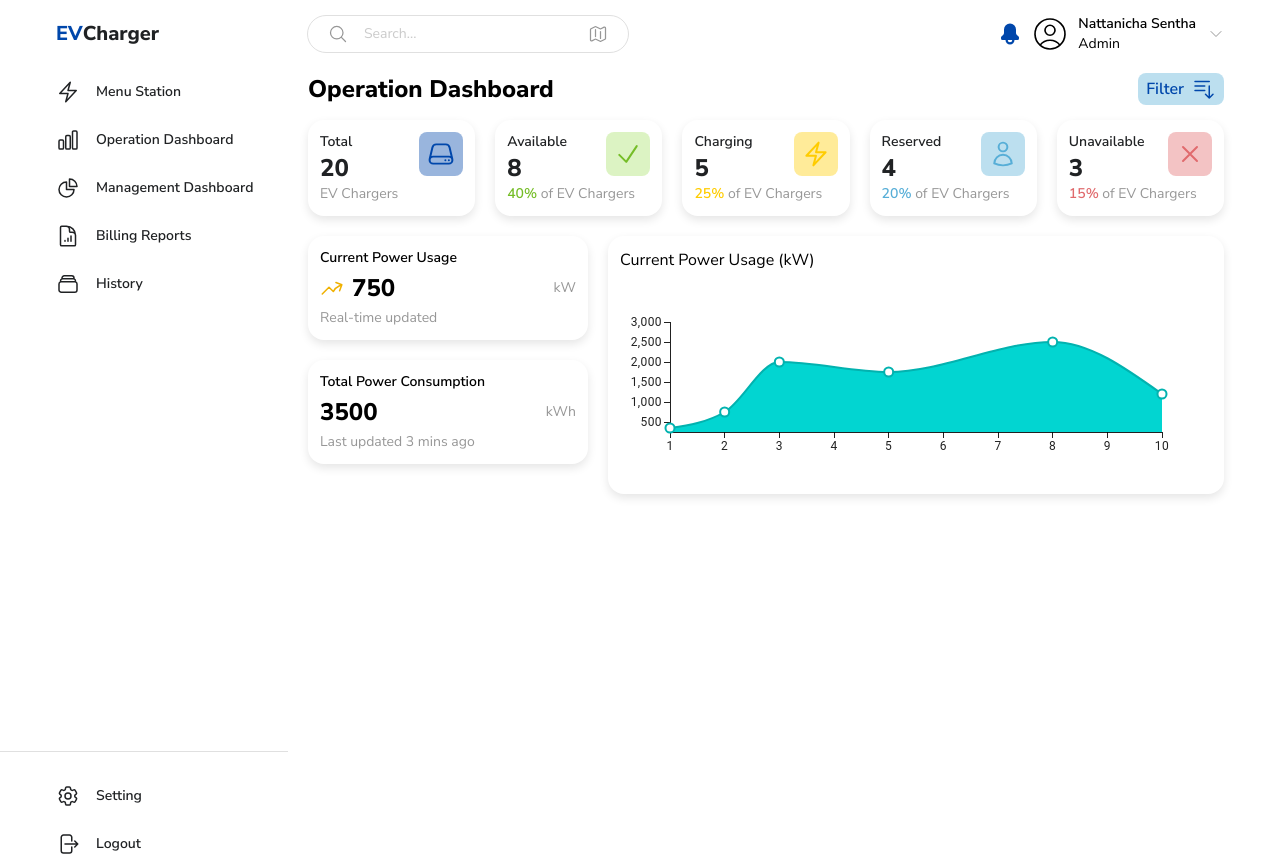
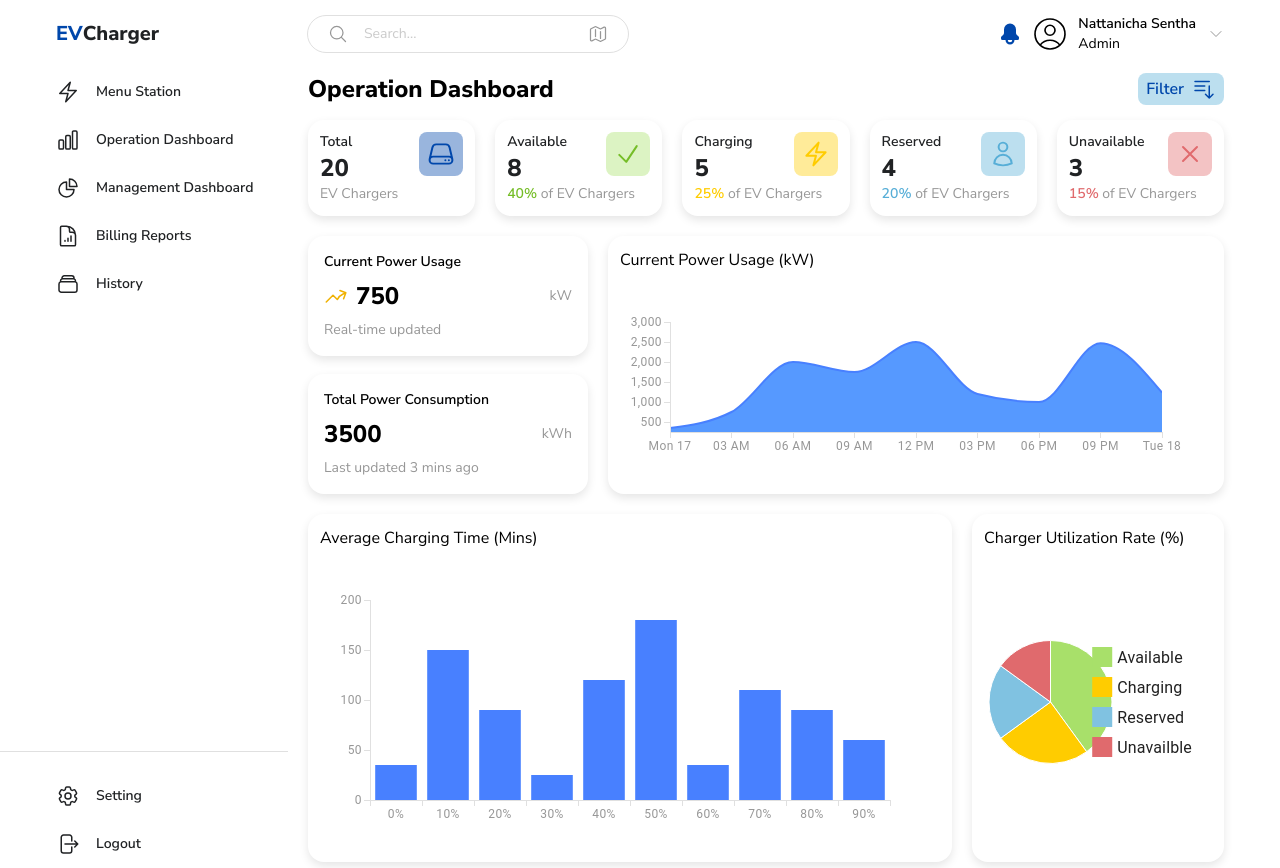
Before and after one commit to NattanichaSent/EV-Charger, a React (Vite) app: page / in a window 1280 px wide. Built offline with nearby package versions, Linux system fonts and the light colour scheme.

Commit message:
Add Bar graph and Pie graph

```diff
--- a/package.json
+++ b/package.json
@@ -17,6 +17,7 @@
     "@mui/material": "^6.4.3",
     "@mui/x-charts": "^7.26.0",
     "@tailwindcss/vite": "^4.0.4",
+    "axios": "^1.7.9",
     "react": "^19.0.0",
     "react-dom": "^19.0.0",
     "tailwindcss": "^4.0.4"
--- /dev/null
+++ b/src/Animation/WebUsageStats.jsx
@@ -0,0 +1,66 @@
+export const desktopOS = [
+    {
+        label: 'Available',
+        value: 40,
+        color: '#A8E06A',
+    },
+    {
+        label: 'Charging',
+        value: 25,
+        color: '#FFCC00',
+    },
+    {
+        label: 'Reserved',
+        value: 20,
+        color: '#80C2E1',
+    },
+    {
+        label: 'Unavailble',
+        value: 15,
+        color: '#E06A6D',
+    },
+
+];
+
+export const mobileOS = [
+    {
+        label: 'Android',
+        value: 70.48,
+    },
+    {
+        label: 'iOS',
+        value: 28.8,
+    },
+    {
+        label: 'Other',
+        value: 0.71,
+    },
+];
+
+export const platforms = [
+    {
+        label: 'Mobile',
+        value: 59.12,
+    },
+    {
+        label: 'Desktop',
+        value: 40.88,
+    },
+];
+
+const normalize = (v, v2) => Number.parseFloat(((v * v2) / 100).toFixed(2));
+
+export const mobileAndDesktopOS = [
+    ...mobileOS.map((v) => ({
+        ...v,
+        label: v.label === 'Other' ? 'Other (Mobile)' : v.label,
+        value: normalize(v.value, platforms[0].value),
+    })),
+    ...desktopOS.map((v) => ({
+        ...v,
+        label: v.label === 'Other' ? 'Other (Desktop)' : v.label,
+        value: normalize(v.value, platforms[1].value),
+    })),
+];
+
+export const valueFormatter = (item) => `${item.value}%`;
--- /dev/null
+++ b/src/component/BarGraph.jsx
@@ -0,0 +1,58 @@
+import { useState, useEffect, useRef } from 'react';
+import { BarChart } from "@mui/x-charts/BarChart";
+
+export default function BarGraph() {
+    const containerRef = useRef(null);
+    const [size, setSize] = useState({ width: 620, height: 300 });
+
+    useEffect(() => {
+        const resizeObserver = new ResizeObserver((entries) => {
+            if (entries[0]) {
+                setSize({
+                    width: entries[0].contentRect.width, // ปรับความกว้างตามขนาดของคอนเทนเนอร์
+                    height: 300, // หรือปรับความสูงตามต้องการ
+                });
+            }
+        });
+
+        if (containerRef.current) {
+            resizeObserver.observe(containerRef.current);
+        }
+
+        return () => resizeObserver.disconnect();
+    }, []);
+
+    return (
+        <div
+            ref={containerRef} // ใส่ ref เพื่อสังเกตขนาดของคอนเทนเนอร์
+            className="p-3 rounded-2xl shadow-[0px_4px_10px_rgba(0,0,0,0.10)] w-auto "
+        >
+            <p className='text-left'>Average Charging Time (Mins)</p>
+            <BarChart
+                xAxis={[{
+                    scaleType: "band",
+                    data: ["0%", "10%", "20%", "30%", "40%", "50%", "60%", "70%", "80%", "90%"],
+                    sx: {
+                        ".MuiChartsAxis-tickLabel": { fill: "#979797" },
+                        ".MuiChartsAxis-line": { stroke: "#e0e0e0", strokeWidth: 1 },
+                        ".MuiChartsAxis-tick": { stroke: "#e0e0e0", strokeWidth: 1 },
+                    },
+                }]}
+                yAxis={[{
+                    min: 0,
+                    max: 200,
+                    tickNumber: 6,
+                    sx: {
+                        '.MuiChartsAxis-tickLabel': { fill: "#979797" },
+                        ".MuiChartsAxis-line": { stroke: "#e0e0e0", strokeWidth: 1 },
+                        ".MuiChartsAxis-tick": { stroke: "#e0e0e0", strokeWidth: 1 },
+                    },
+                }]}
+                series={[{ data: [35, 150, 90, 25, 120, 180, 35, 110, 90, 60], color: "#4880FF" }]}
+                width={size.width} // ใช้ค่า width ที่ปรับได้ตามขนาดคอนเทนเนอร์
+                height={size.height} // ความสูงคงที่หรือปรับได้ตามที่ต้องการ
+                className=" w-full"
+            />
+        </div>
+    );
+}
--- a/src/component/LineGraph.jsx
+++ b/src/component/LineGraph.jsx
@@ -25,32 +25,66 @@ function LineGraph() {
             <LineChart
                 xAxis={[
                     {
-                        data: [1, 2, 3, 5, 8, 10],
-                        scaleType: "linear", // ใช้ linear scale
-                        min: 1, // กำหนดค่าต่ำสุดของแกน X
-                        max: 10, // กำหนดค่าสูงสุดของแกน X
-                        tickNumber: 10, // กำหนดให้มี tick มากพอให้ระยะห่าง 0.5
+                        data: [
+                            new Date("2025-02-17T00:00:00"),
+                            new Date("2025-02-17T03:00:00"),
+                            new Date("2025-02-17T06:00:00"),
+                            new Date("2025-02-17T09:00:00"),
+                            new Date("2025-02-17T12:00:00"),
+                            new Date("2025-02-17T15:00:00"),
+                            new Date("2025-02-17T18:00:00"),
+                            new Date("2025-02-17T21:00:00"),
+                            new Date("2025-02-17T24:00:00"),
+                        ],
+                        scaleType: "time",
+
+                        tickFormatter: (value) => {
+                            const hours = value.getHours();
+                            const minutes = value.getMinutes();
+                            return `${hours}:${minutes < 10 ? "0" + minutes : minutes}`;
+                        },
+                        sx: {
+                            '.MuiChartsAxis-tickLabel': { fill: "#979797" },
+                            ".MuiChartsAxis-line": { stroke: "#e0e0e0", strokeWidth: 1 },
+                            ".MuiChartsAxis-tick": { stroke: "#e0e0e0", strokeWidth: 1 },
+                        }
                     }
                 ]}
                 yAxis={[
                     {
-
-                        min: 250, // กำหนดค่าต่ำสุดของแกน Y
-                        max: 3000, // กำหนดค่าสูงสุดของแกน Y
-                        tickNumber: 5, // จำนวนค่าที่แสดงบนแกน Y
+                        min: 250,
+                        max: 3000,
+                        tickNumber: 5,
+                        sx: {
+                            '.MuiChartsAxis-tickLabel': { fill: "#979797" },
+                            ".MuiChartsAxis-line": { stroke: "#e0e0e0", strokeWidth: 1 },
+                            ".MuiChartsAxis-tick": { stroke: "#e0e0e0", strokeWidth: 1 },
+                        }
                     }
                 ]}
                 series={[
                     {
-                        data: [350, 750, 2000, 1750, 2500, 1200],
+                        data: [350, 750, 2000, 1750, 2500, 1200, 1000, 2470, 1234],
                         area: true,
-                    },
+                        color: "#4880FF", // สีของเส้นกราฟ
+                        areaStyle: {
+                            color: "rgba(72, 128, 255, 0.2)", // เปลี่ยนสีพื้นที่ใต้เส้นกราฟ (สีฟ้าสดใสพร้อมความโปร่งใส)
+                        },
+                        showMark: false,
+                        tooltip: {
+                            trigger: "axis",
+                            formatter: (params) => {
+                                const xValue = params[0]?.axisValue;
+                                const yValue = params[0]?.value;
+                                return `เวลา: ${xValue.toLocaleString()} | กำลังไฟฟ้า: ${yValue} kW`;
+                            },
+                        },
+                    }
                 ]}
                 width={size.width}
                 height={size.height}
-                className=''
+
             />
-
         </div>
     );
 }
--- /dev/null
+++ b/src/component/PieGraph.jsx
@@ -0,0 +1,24 @@
+import { PieChart } from "@mui/x-charts/PieChart";
+import { desktopOS, valueFormatter } from "../Animation/WebUsageStats";
+
+function PieGraph() {
+    return (
+        <div className="p-3 rounded-2xl shadow-[0px_4px_10px_rgba(0,0,0,0.10)] w-full ">
+            <p className='text-left'>Charger Utilization Rate (%)</p>
+            <PieChart
+                series={[
+                    {
+                        data: desktopOS,
+                        highlightScope: { fade: "global", highlight: "item" },
+                        faded: { innerRadius: 30, additionalRadius: -30, color: "gray" },
+                        valueFormatter,
+                    },
+                ]}
+                height={280}
+                className="mt-3"
+            />
+        </div>
+    );
+}
+
+export default PieGraph;
--- a/src/component/PowerMeter.jsx
+++ b/src/component/PowerMeter.jsx
@@ -1,5 +1,3 @@
-import { ArrowTrendingUpIcon } from '@heroicons/react/24/outline'
-
 function PowerMeter({
     power = 750,
     unit = "kW",
@@ -9,7 +7,7 @@ function PowerMeter({
     iconColor = "text-blue-500" // ตั้งสีเริ่มต้นเป็นสีน้ำเงิน
 }) {
     return (
-        <div className='flex flex-col p-3 rounded-2xl shadow-[0px_4px_10px_rgba(0,0,0,0.10)] text-start w-full text-sm space-y-1'>
+        <div className='flex flex-col p-4 rounded-2xl shadow-[0px_4px_10px_rgba(0,0,0,0.10)] text-start w-full text-sm space-y-2'>
             <p className='font-semibold'>{label}</p>
             <div className='flex w-full justify-between'>
                 <div className='flex items-center'>
--- a/src/pages/Operation.jsx
+++ b/src/pages/Operation.jsx
@@ -5,8 +5,11 @@ import SideBar from "../component/SideBar";
 import PowerMeter from "../component/PowerMeter";
 import { ArrowTrendingUpIcon } from "@heroicons/react/24/outline";
 import LineGraph from "../component/LineGraph";
+import BarGraph from "../component/BarGraph";
+import PieGraph from "../component/PieGraph";
 
 function Operation() {
+
     return (
         <div>
             <TopBar />
@@ -21,7 +24,7 @@ function Operation() {
                         <Status />
                         <div className="flex flex-wrap md:flex-nowrap mt-5 justify-between gap-5 h-full">
                             {/* PowerMeter Section */}
-                            <div className="flex flex-col space-y-5 w-full md:w-[30%] min-w-[280px]">
+                            <div className="flex flex-col  justify-between  w-full md:w-[30%] min-w-[280px] ">
                                 <PowerMeter
                                     label="Current Power Usage"
                                     icon={ArrowTrendingUpIcon}
@@ -43,7 +46,10 @@ function Operation() {
                                 <LineGraph />
                             </div>
                         </div>
-
+                        <div className="flex mt-5 space-x-5 w-full h-fit">
+                            <BarGraph />
+                            <PieGraph />
+                        </div>
                     </div>
                 </div>
             </div>
--- a/vite.config.js
+++ b/vite.config.js
@@ -5,4 +5,10 @@ import tailwindcss from "@tailwindcss/vite";
 // https://vite.dev/config/
 export default defineConfig({
   plugins: [react(), tailwindcss()],
+  server: {
+    watch: {
+      usePolling: true, // เปิด polling mode (ลองใช้ถ้า HMR ไม่ทำงาน)
+    },
+    hmr: true, // เปิด Hot Module Replacement (HMR)
+  },
 });
```
Also changed, not shown: 1 other file (tests, documents, lock files or other folders).
